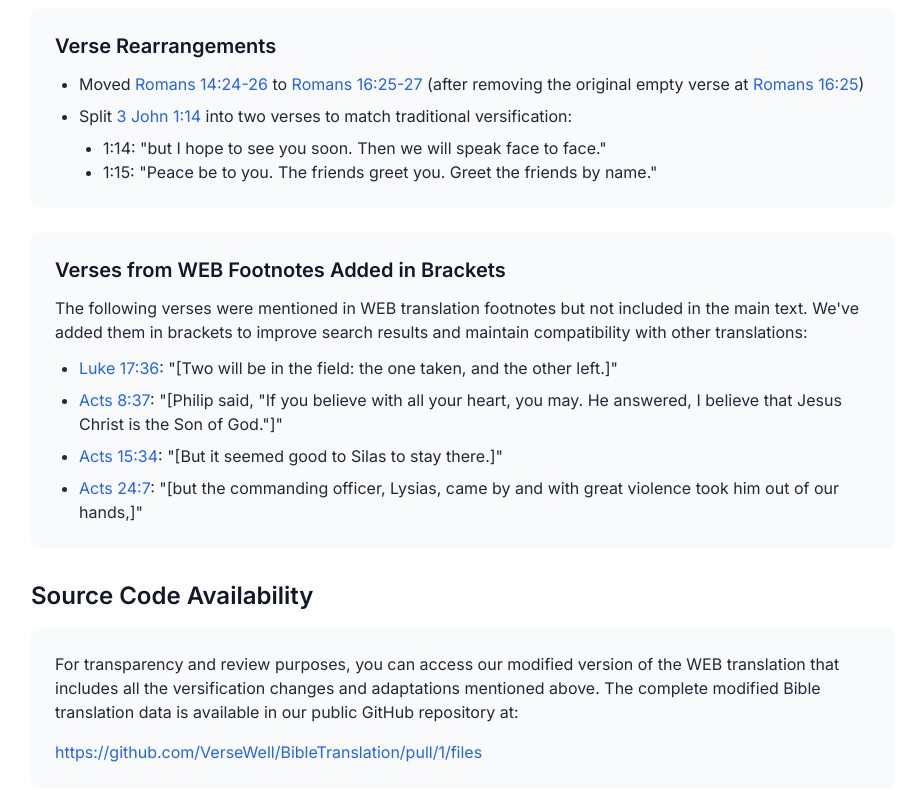
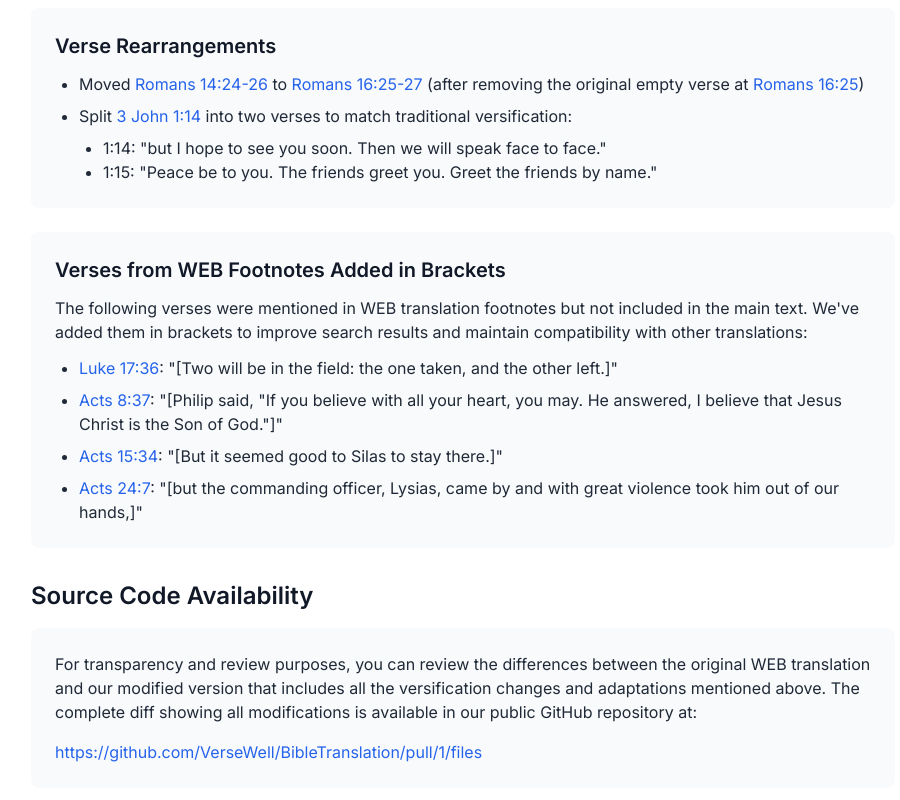
Before and after one commit to VerseWell/versewell.github.io, a Next.js app: page /translation in a window 1280 px wide. Shown: the part 716-1516 px from the top of the page, without its empty margins (177-1077 px from the left). Built offline with nearby package versions, Linux system fonts and the light colour scheme.

Commit message:
Update translation page text for transparency and review purposes

```diff
--- a/src/app/translation/page.tsx
+++ b/src/app/translation/page.tsx
@@ -78,9 +78,9 @@ export default function TranslationInfoPage() {
                 <h2 className="text-2xl font-semibold mb-4 text-gray-900 dark:text-white">Source Code Availability</h2>
                 <div className="bg-gray-50 dark:bg-gray-800 p-6 rounded-lg">
                     <p className="mb-4 text-gray-800 dark:text-gray-200">
-                        For transparency and review purposes, you can access our modified version of the WEB translation
-                        that includes all the versification changes and adaptations mentioned above. The complete modified
-                        Bible translation data is available in our public GitHub repository at:
+                        For transparency and review purposes, you can review the differences between the original WEB translation
+                        and our modified version that includes all the versification changes and adaptations mentioned above.
+                        The complete diff showing all modifications is available in our public GitHub repository at:
                     </p>
                     <a
                         href="https://github.com/VerseWell/BibleTranslation/pull/1/files"
```
